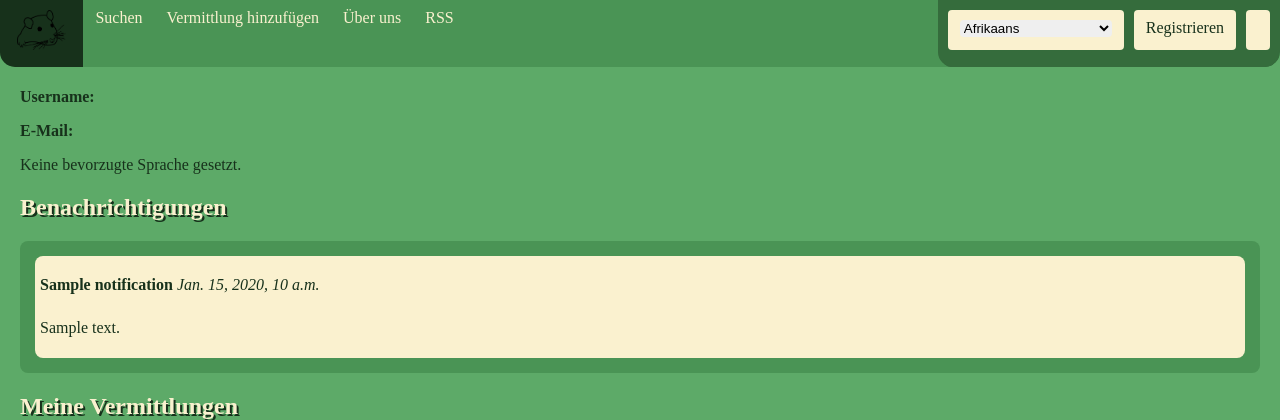
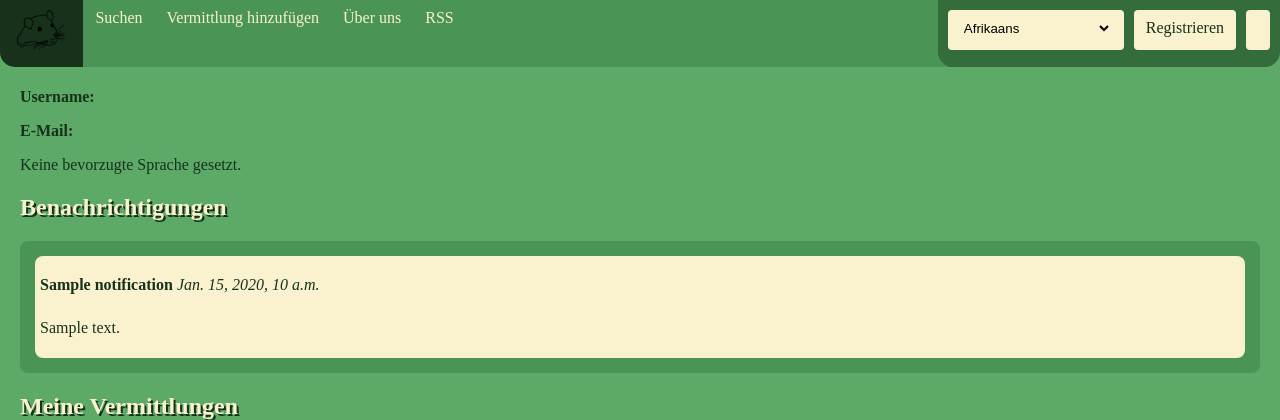
Before and after one commit to moan0s/notfellchen, a Django app: template src/fellchensammlung/templates/fellchensammlung/details/detail-user.html in a window 1280 px wide. Shown: the top 420 px of the page. Run offline with Django 5.2, Linux system fonts and the light colour scheme; the template is opened without the code that fills it: most values are stand-ins (such as "Sample title", 1, 10 or a date in 2020); grey boxes marked "Sample" are stand-in pictures; parts of the project's set-up code (start-up, migrations or seed data) failed here and were passed over.

Commit message:
fix: revert default button color

```diff
--- a/src/fellchensammlung/static/fellchensammlung/css/styles.css
+++ b/src/fellchensammlung/static/fellchensammlung/css/styles.css
@@ -115,6 +115,8 @@
     border: none;
     border-radius: 4px;
     opacity: 1;
+    background-color: var(--secondary-light-one);
+
 }
 
 .header-right select.option {
```
